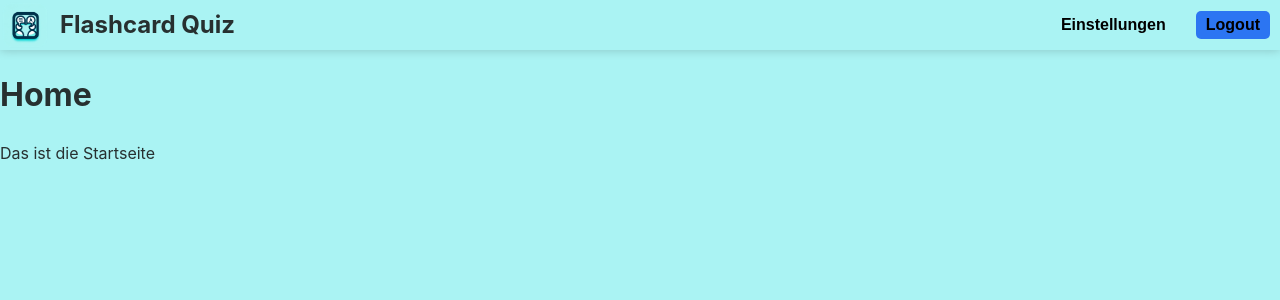
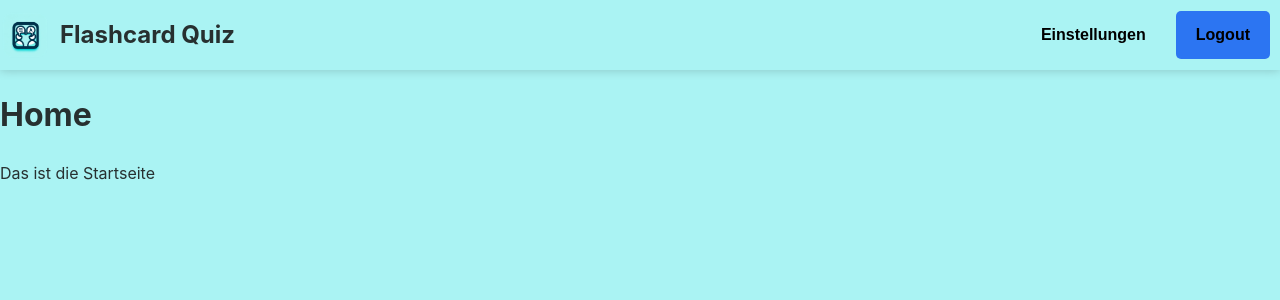
Before and after one commit to paulwehage/KBAFrontend, a React (Vite) app: page / in a window 1280 px wide. Shown: the top 300 px of the page. Built offline with nearby package versions, Linux system fonts and the light colour scheme; sample sign-in values are in the browser's storage.

Commit message:
changed navbar styling

```diff
--- a/src/components/navbar/Navbar.css
+++ b/src/components/navbar/Navbar.css
@@ -2,9 +2,8 @@
     display: flex;
     justify-content: space-between;
     align-items: center;
-    padding: 0;
     width: 100%;
-    margin-top: 0;
+    height: 70px;
     box-shadow: 0 0 10px rgba(0, 0, 0, 0.2);
 }
 
@@ -45,8 +44,8 @@
 .navbar-button.logout  {
     background-color: #2C75F2;
     margin-left: 10px;
-    padding: 5px 10px;
     margin-right: 10px;
     cursor: pointer;
     border-radius: 5px;
+    padding: 15px 20px;
 }
```
